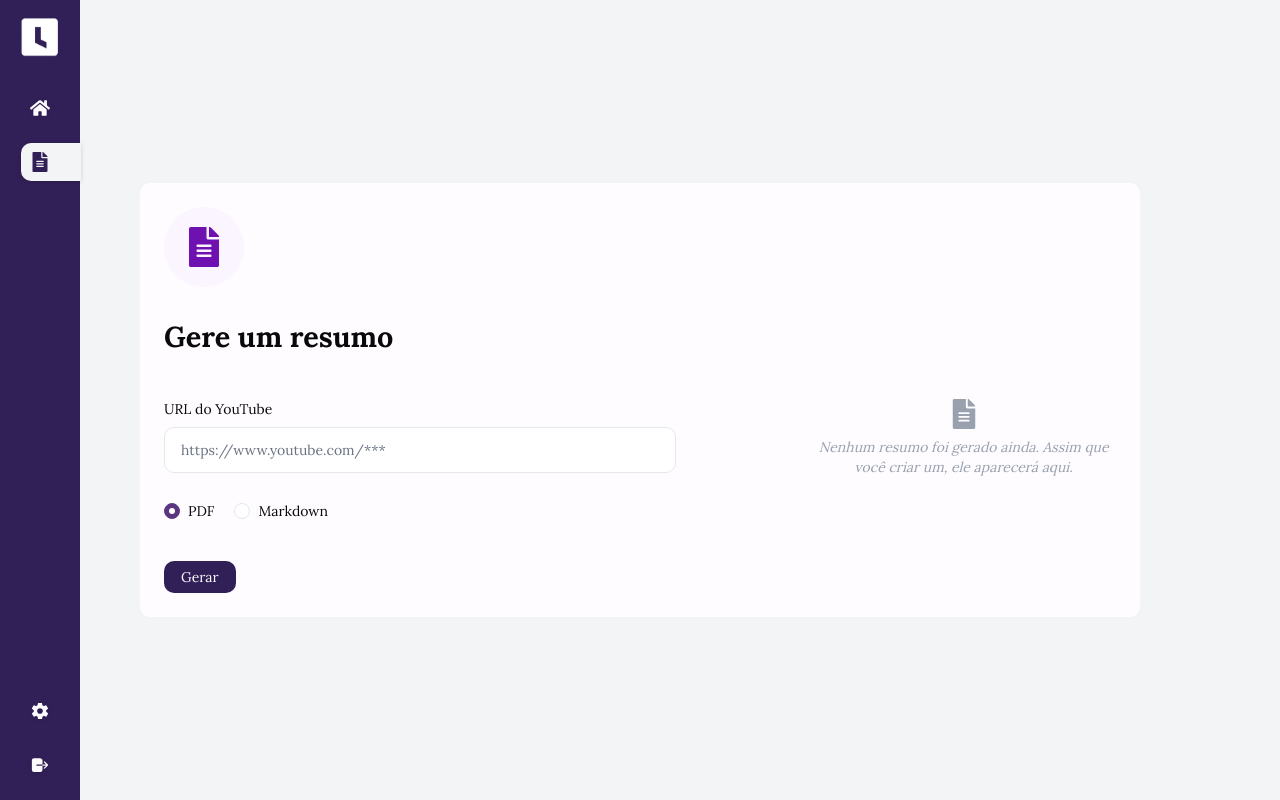
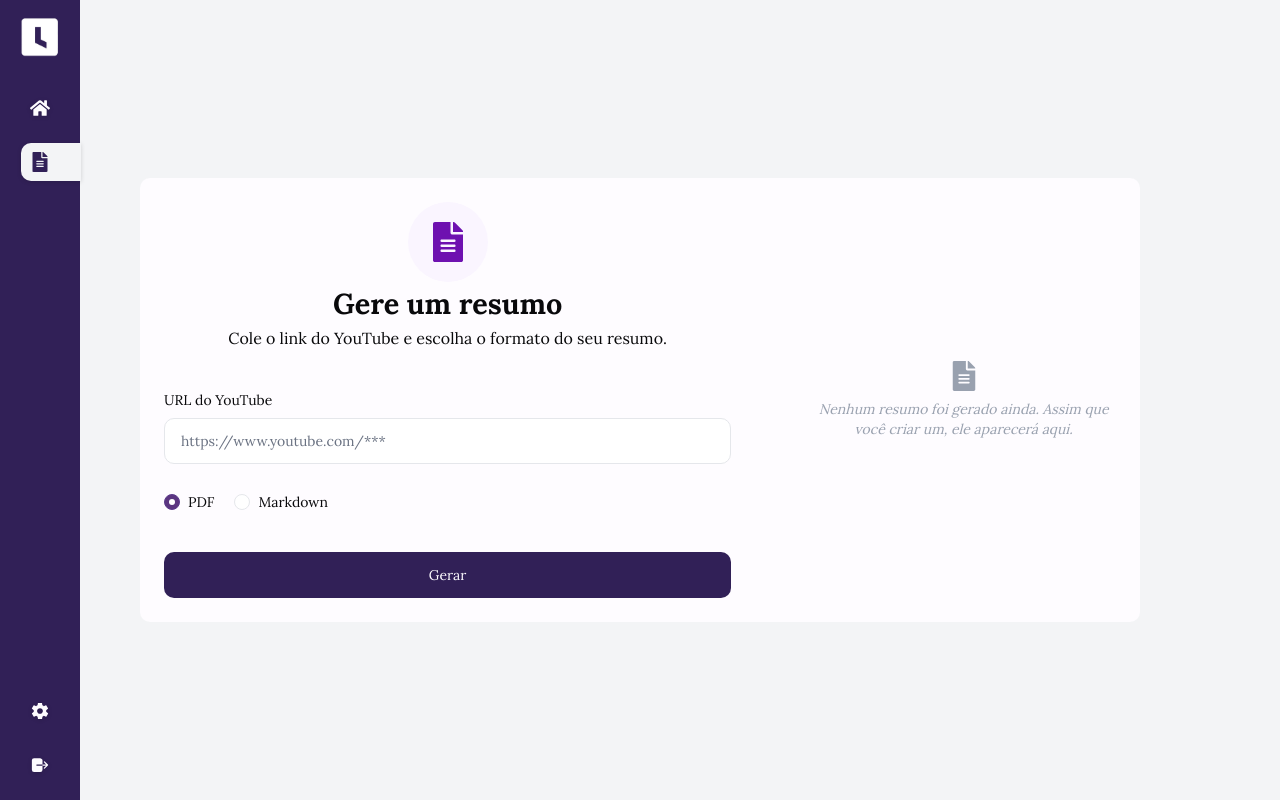
Before and after one commit to Francine02/Lectify, a Next.js app: page /gerar-resumo in a window 1280 px wide. Shown: the top 800 px of the page. Built offline with nearby package versions, Linux system fonts and the light colour scheme; no server answers.

Commit message:
feat (summary-page): add dedicated generation state for summary progress flow

```diff
--- a/src/app/(private)/gerar-resumo/form.tsx
+++ b/src/app/(private)/gerar-resumo/form.tsx
@@ -1,10 +1,13 @@
 'use client';
 
 import { Button } from '@/components/Button';
+import { IconCircle } from '@/components/IconCircle';
 import { Input } from '@/components/Input';
+import { Progress } from '@/components/Progress';
 import { Radio } from '@/components/Radio';
 import { SummaryGenerated } from '@/components/SummaryGenerated';
 import { SUMMARY_OUTPUT_FORMATS } from '@/constants/form/summary-output-formats';
+import { checkSummary } from '@/service/summary/check-summary';
 import { generateSummary } from '@/service/summary/generate-summary';
 import { cn } from '@/utils/cn';
 import { zodResolver } from '@hookform/resolvers/zod';
@@ -12,9 +15,6 @@ import { useState } from 'react';
 import { SubmitHandler, useForm } from 'react-hook-form';
 import { toast } from 'react-toastify';
 import { SummaryData, summarySchema } from './summary-schema';
-import { IconCircle } from '@/components/IconCircle';
-import { checkSummary } from '@/service/summary/check-summary';
-import { Progress } from '@/components/Progress';
 
 export function GenerateSummaryForm() {
     const {
@@ -33,11 +33,13 @@ export function GenerateSummaryForm() {
 
     const [data, setData] = useState<string>();
     const [progress, setProgress] = useState<string>('0');
+    const [isGenereting, setIsGenerating] = useState(false);
 
     const delay = (ms: number) => new Promise((resolve) => setTimeout(resolve, ms));
 
     const onSubmit: SubmitHandler<SummaryData> = async (data) => {
         const firstRequest = await generateSummary(data);
+        setIsGenerating(true);
         setProgress('10');
 
         if (!firstRequest.success) {
@@ -63,9 +65,10 @@ export function GenerateSummaryForm() {
                 break;
             }
 
-            if (check.error) {
+            if (check.error || check.data?.status === 'error') {
                 setProgress('0');
-                toast.error(firstRequest.error?.message);
+                setIsGenerating(false);
+                toast.error(check.error?.message ?? 'Ocorreu um erro ao gerar o resumo.');
                 setData('');
                 break;
             }
@@ -82,13 +85,14 @@ export function GenerateSummaryForm() {
             }
 
             const downloadUrl = URL.createObjectURL(result.data);
+            setProgress('100');
 
             if (downloadUrl) {
-                setProgress('100');
-
-                await delay(1000);
+                await delay(2000);
+                setProgress('0');
                 setData(downloadUrl);
                 toast.success('Resumo gerado!');
+                setIsGenerating(false);
             }
         }
     };
@@ -97,18 +101,19 @@ export function GenerateSummaryForm() {
 
     return (
         <form onSubmit={handleSubmit(onSubmit)} className="space-y-7 min-h-screen flex flex-col justify-center sm:min-h-fit">
-            <IconCircle type="summary" />
-            <h1 className={cn('text-title font-black pb-3', hasSummary ? 'pl-10 sm:pl-0' : '')}>Gere um resumo</h1>
-
-            <div className="flex flex-col gap-20 lg:flex-row lg:justify-evenly ">
+            <div className="flex flex-col gap-20 lg:flex-row lg:justify-evenly items-center">
                 <div className="space-y-7 w-full">
+                    <div className="flex flex-col items-center pb-3">
+                        <IconCircle type="summary" />
+                        <h1 className={cn('text-title font-black', hasSummary ? 'pl-10 sm:pl-0' : '')}>Gere um resumo</h1>
+                        <p className="subtitle">Cole o link do YouTube e escolha o formato do seu resumo.</p>
+                    </div>
                     <Input.Root
                         {...register('youtube_url')}
                         errors={!!errors.youtube_url}
                         helperText={errors.youtube_url?.message}
                         label="URL do YouTube"
                         placeholder="https://www.youtube.com/***"
-                        className="lg:max-w-lg"
                     />
                     <div className="flex gap-5 pb-3">
                         <Radio
@@ -126,11 +131,11 @@ export function GenerateSummaryForm() {
                             text="Markdown"
                         />
                     </div>
-                    <Button disabled={isSubmitting} type="submit" className="sm:w-fit sm:h-8 ">
+                    <Button isLoading={isSubmitting} disabled={isSubmitting} type="submit">
                         Gerar
                     </Button>
                 </div>
-                {isSubmitting ? <Progress value={progress} /> : <SummaryGenerated hasSummary={!!data} url={data} />}
+                {isGenereting ? <Progress value={progress} /> : <SummaryGenerated hasSummary={!!data} url={data} />}
             </div>
         </form>
     );
```
